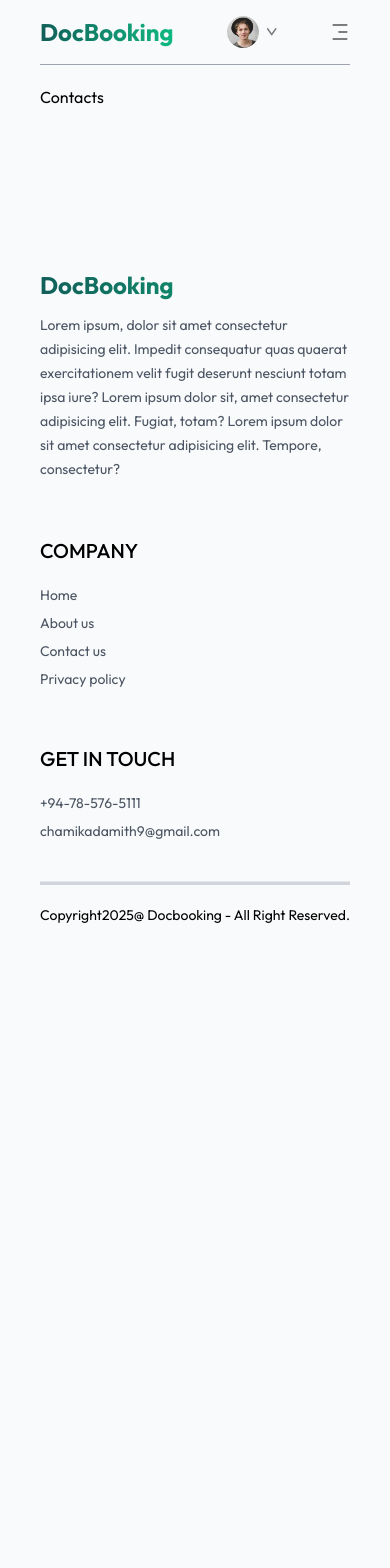
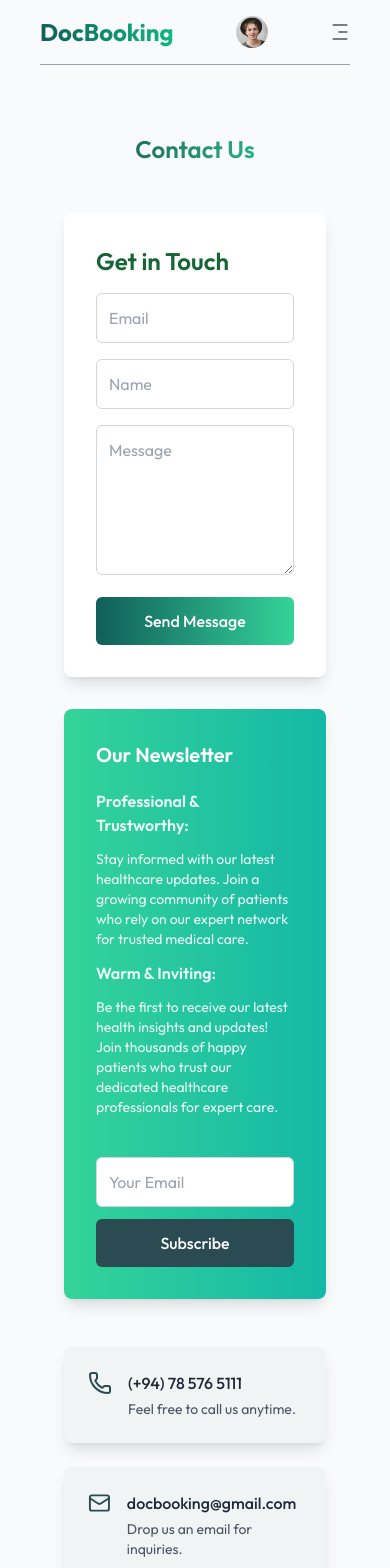
Before and after one commit to chamika-damith/Doctor-Appointment-Booking-Frontend, a React (Vite) app: page /contacts in a window 390 px wide. Shown: the top 1568 px of the page. Before the commit the page ends 945 px from the top, so only its background shows below. Built offline with nearby package versions, Linux system fonts and the light colour scheme; the HTML template or start-up script is replaced by a standard one.

Commit message:
complete contact us page

```diff
--- a/package.json
+++ b/package.json
@@ -14,6 +14,7 @@
     "@emotion/styled": "^11.14.0",
     "@reduxjs/toolkit": "^2.5.0",
     "axios": "^1.7.9",
+    "lucide-react": "^0.475.0",
     "react": "^18.3.1",
     "react-dom": "^18.3.1",
     "react-fast-marquee": "^1.6.5",
--- a/src/components/Navbar.jsx
+++ b/src/components/Navbar.jsx
@@ -18,7 +18,7 @@ const Navbar = () => {
       </h3>
 
       {/* Desktop Menu */}
-      <ul className="hidden md:flex  items-center gap-10 font-medium">
+      <ul className="hidden md:flex  items-center gap-10 font-medium text-base">
         <li>
           <NavLink
             to="/"
@@ -28,7 +28,7 @@ const Navbar = () => {
                 : "text-gray-700 hover:text-green-400 duration-150"
             }
           >
-            HOME
+            Home
           </NavLink>
         </li>
         <li>
@@ -40,7 +40,7 @@ const Navbar = () => {
                 : "text-gray-700 hover:text-green-400 duration-150"
             }
           >
-            ALL DOCTORS
+            All Doctors
           </NavLink>
         </li>
         <li>
@@ -52,7 +52,7 @@ const Navbar = () => {
                 : "text-gray-700  hover:text-green-400 duration-150"
             }
           >
-            ABOUT
+            About
           </NavLink>
         </li>
         <li>
@@ -64,7 +64,7 @@ const Navbar = () => {
                 : "text-gray-700  hover:text-green-400 duration-150"
             }
           >
-            CONTACT
+            Contact
           </NavLink>
         </li>
       </ul>
@@ -77,11 +77,6 @@ const Navbar = () => {
               className="w-8 rounded-full"
               src={assets.profile_pic}
               alt="profile picture"
-            />
-            <img
-              className="w-2.5"
-              src={assets.dropdown_icon}
-              alt="dropdown icon"
             />
             <div className="absolute top-0 right-0 pt-14 text-base font-medium text-gray-600 z-20 hidden group-hover:block">
               <div className="min-w-48 bg-stone-100 rounded flex flex-col gap-4 p-4">
@@ -131,7 +126,8 @@ const Navbar = () => {
           to="/"
           onClick={() => setMenu(false)}
           className={({ isActive }) =>
-            isActive ? "text-blue-500 underline" : "text-gray-700"
+            isActive ? "text-green-500"
+                : "text-gray-700  hover:text-green-400 duration-150"
           }
         >
           HOME
@@ -140,7 +136,8 @@ const Navbar = () => {
           to="/doctors"
           onClick={() => setMenu(false)}
           className={({ isActive }) =>
-            isActive ? "text-blue-500 underline" : "text-gray-700"
+            isActive ? "text-green-500"
+                : "text-gray-700  hover:text-green-400 duration-150"
           }
         >
           ALL DOCTORS
@@ -149,7 +146,8 @@ const Navbar = () => {
           to="/about"
           onClick={() => setMenu(false)}
           className={({ isActive }) =>
-            isActive ? "text-blue-500 underline" : "text-gray-700"
+            isActive ? "text-green-500"
+                : "text-gray-700  hover:text-green-400 duration-150"
           }
         >
           ABOUT
@@ -158,7 +156,8 @@ const Navbar = () => {
           to="/contacts"
           onClick={() => setMenu(false)}
           className={({ isActive }) =>
-            isActive ? "text-blue-500 underline" : "text-gray-700"
+            isActive ? "text-green-500"
+                : "text-gray-700  hover:text-green-400 duration-150"
           }
         >
           CONTACT
--- a/src/pages/Appoinments.jsx
+++ b/src/pages/Appoinments.jsx
@@ -86,7 +86,7 @@ const Appointments = () => {
         <div className="flex flex-col sm:flex-row gap-4">
           <div>
             <img
-              className="bg-blue-300 w-full rounded-lg sm:max-w-72"
+              className="bg-green-200 w-full rounded-lg sm:max-w-72"
               src={docInfo.image}
               alt={docInfo.name}
             />
@@ -128,8 +128,8 @@ const Appointments = () => {
                 key={index}
                 className={`text-center py-6 min-w-16 rounded-full cursor-pointer  ${
                   slotIndex === index
-                    ? "bg-blue-500 text-white "
-                    : "border border-gray-200 hover:bg-blue-50 duration-150"
+                    ? "bg-green-500 text-white "
+                    : "border border-gray-200 hover:bg-green-50 duration-150"
                 }`}
                 onClick={() => setSlotIndex(index)}
               >
@@ -141,10 +141,10 @@ const Appointments = () => {
           <div className={`flex gap-3 items-center w-full overflow-x-scroll mt-4`}>
             {docSlots.length > 0 &&
               docSlots[slotIndex]?.map((item, index) => (
-                <p onClick={()=>setSlotTime(item.time)} className={`text-sm font-light flex-shrink-0 px-5 py-2 rounded-full cursor-pointer ${item.time === slotTime ? 'bg-blue-400 text-white' : 'text-gray-400 border border-gray-300 hover:bg-blue-50 duration-150'}`} key={index}>{item.time.toLowerCase()}</p>
+                <p onClick={()=>setSlotTime(item.time)} className={`text-sm font-light flex-shrink-0 px-5 py-2 rounded-full cursor-pointer ${item.time === slotTime ? 'bg-green-400 text-white' : 'text-gray-400 border border-gray-300 hover:bg-blue-50 duration-150'}`} key={index}>{item.time.toLowerCase()}</p>
               ))}
           </div>
-          <button className="bg-blue-500 text-white text-sm font-medium py-3 px-14 rounded-full my-6 hover:bg-blue-600 duration-200">Book and appoinment</button>
+          <button className="bg-green-500 text-white text-sm font-medium py-3 px-14 rounded-full my-6 hover:bg-green-600 duration-200">Book and appoinment</button>
         </div>
 
         <RelatedDoctors />
--- a/src/pages/Contacts.jsx
+++ b/src/pages/Contacts.jsx
@@ -1,8 +1,114 @@
+import { MapPin, Mail, Phone } from "lucide-react";
 
-const Contacts = () => {
+export default function ContactPage() {
   return (
-    <div>Contacts</div>
-  )
+    <div className="container mx-auto px-6 py-12 space-y-12">
+      <p
+        className="bg-gradient-to-r
+         from-teal-900 to-emerald-400 bg-clip-text text-transparent text-2xl font-semibold text-center "
+      >
+        Contact Us
+      </p>
+      <div className="grid lg:grid-cols-3 gap-8">
+        {/* Contact Form */}
+        <div className="lg:col-span-2 bg-white p-8 shadow-lg rounded-lg">
+          <h2 className="text-2xl font-semibold text-green-800 mb-4">
+            Get in Touch
+          </h2>
+          <form className="space-y-4">
+            <input
+              type="email"
+              placeholder="Email"
+              className="w-full p-3 border border-gray-300 rounded-md focus:ring focus:ring-[#2A4B52]"
+            />
+            <input
+              type="text"
+              placeholder="Name"
+              className="w-full p-3 border border-gray-300 rounded-md focus:ring focus:ring-[#2A4B52]"
+            />
+            <textarea
+              placeholder="Message"
+              className="w-full p-3 border border-gray-300 rounded-md focus:ring focus:ring-[#2A4B52] min-h-[150px]"
+            />
+            <button
+              className="bg-gradient-to-r
+         from-teal-800 to-emerald-400  hover:scale-105 transition-all text-white w-full py-3 rounded-md font-medium"
+            >
+              Send Message
+            </button>
+          </form>
+        </div>
+
+        {/* Newsletter Section */}
+        <div
+          className="p-8 bg-gradient-to-l
+         from-teal-500 to-emerald-400 text-white rounded-lg shadow-lg"
+        >
+          <h3 className="text-xl font-semibold mb-5">Our Newsletter</h3>
+          <p className="text-white/90 text-sm mt-2 gap-3 flex flex-col">
+            <span className="font-semibold text-base">Professional & Trustworthy: </span>Stay informed with our latest healthcare
+            updates. Join a growing community of patients who rely on our expert
+            network for trusted medical care.<br/> <span className="font-semibold text-base">Warm & Inviting:</span> Be the first to
+            receive our latest health insights and updates! Join thousands of
+            happy patients who trust our dedicated healthcare professionals for
+            expert care.
+          </p>
+          <div className="mt-10 space-y-3">
+            <input
+              type="email"
+              placeholder="Your Email"
+              className="w-full p-3 rounded-md border border-gray-300 text-gray-900 focus:ring focus:ring-[#2A4B52]"
+            />
+            <button className="w-full bg-[#2A4B52] hover:bg-[#1e373d] text-white py-3 rounded-md font-medium">
+              Subscribe
+            </button>
+          </div>
+        </div>
+      </div>
+
+      {/* Contact Info Cards */}
+      <div className="grid md:grid-cols-3 gap-6">
+        {[
+          {
+            icon: <Phone className="w-6 h-6 text-[#2A4B52]" />,
+            title: "(+94) 78 576 5111",
+            text: "Feel free to call us anytime.",
+          },
+          {
+            icon: <Mail className="w-6 h-6 text-[#2A4B52]" />,
+            title: "docbooking@gmail.com",
+            text: "Drop us an email for inquiries.",
+          },
+          {
+            icon: <MapPin className="w-6 h-6 text-[#2A4B52]" />,
+            title: "Colombo,Sri Lanka",
+            text: "Visit us at our hospital.",
+          },
+        ].map((info, index) => (
+          <div
+            key={index}
+            className="p-6 bg-[#F0F4F5] rounded-lg shadow-lg flex items-start space-x-4 hover:bg-emerald-400 duration-400 transition-all"
+          >
+            {info.icon}
+            <div>
+              <div className="font-medium text-gray-800">{info.title}</div>
+              <p className="text-sm text-gray-600 mt-1">{info.text}</p>
+            </div>
+          </div>
+        ))}
+      </div>
+
+      {/* Map Section */}
+      <div className="w-full h-[300px] rounded-lg overflow-hidden shadow-lg">
+        <iframe
+          src="https://www.google.com/maps/embed?pb=!1m18!1m12!1m3!1d2483.537039161018!2d-0.12030108422937106!3d51.50330017963447!2m3!1f0!2f0!3f0!3m2!1i1024!2i768!4f13.1!3m3!1m2!1s0x487604c40c8d9b99%3A0x7797a8ef74e1dbc!2sLondon%20Eye!5e0!3m2!1sen!2suk!4v1625661728678!5m2!1sen!2suk"
+          width="100%"
+          height="100%"
+          style={{ border: 0 }}
+          allowFullScreen
+          loading="lazy"
+        />
+      </div>
+    </div>
+  );
 }
-
-export default Contacts
```
Also changed, not shown: src/pages/Doctors.jsx (+69 -40 lines), 1 other file (tests, documents, lock files or other folders).
